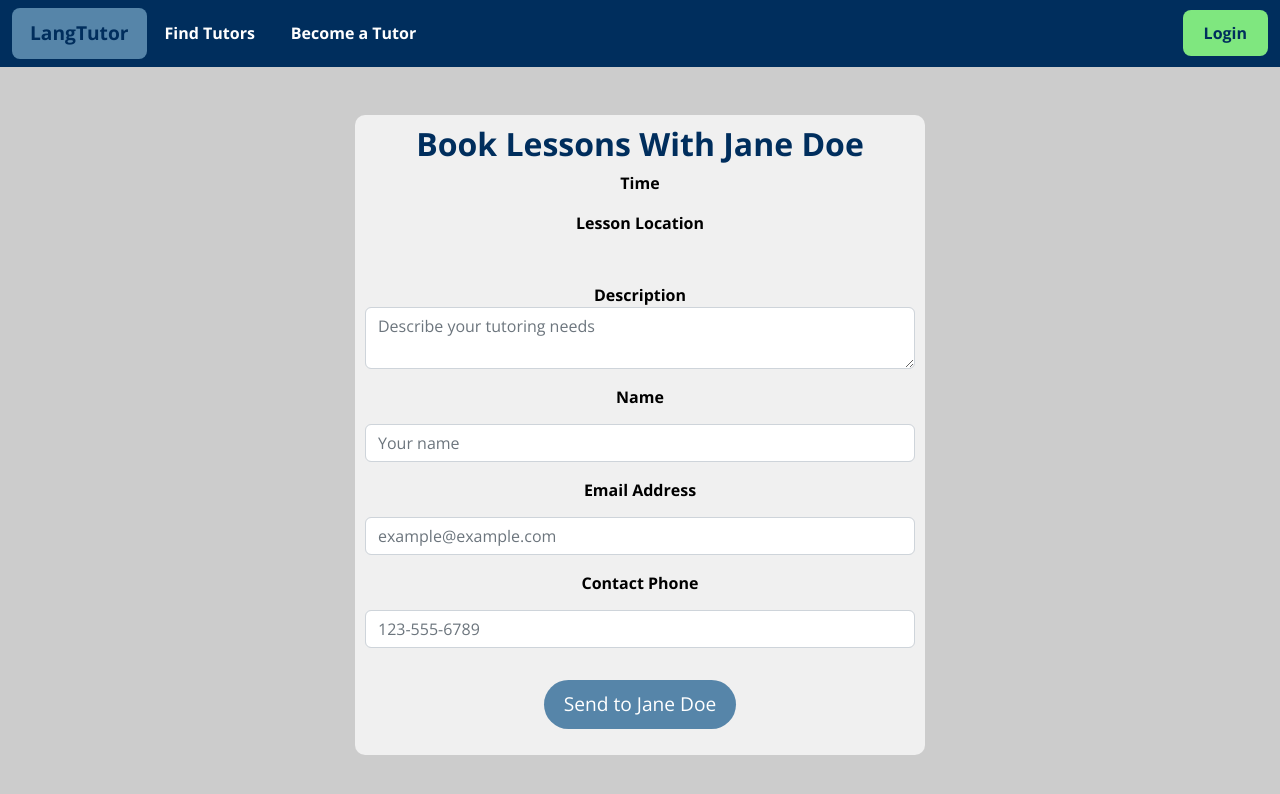
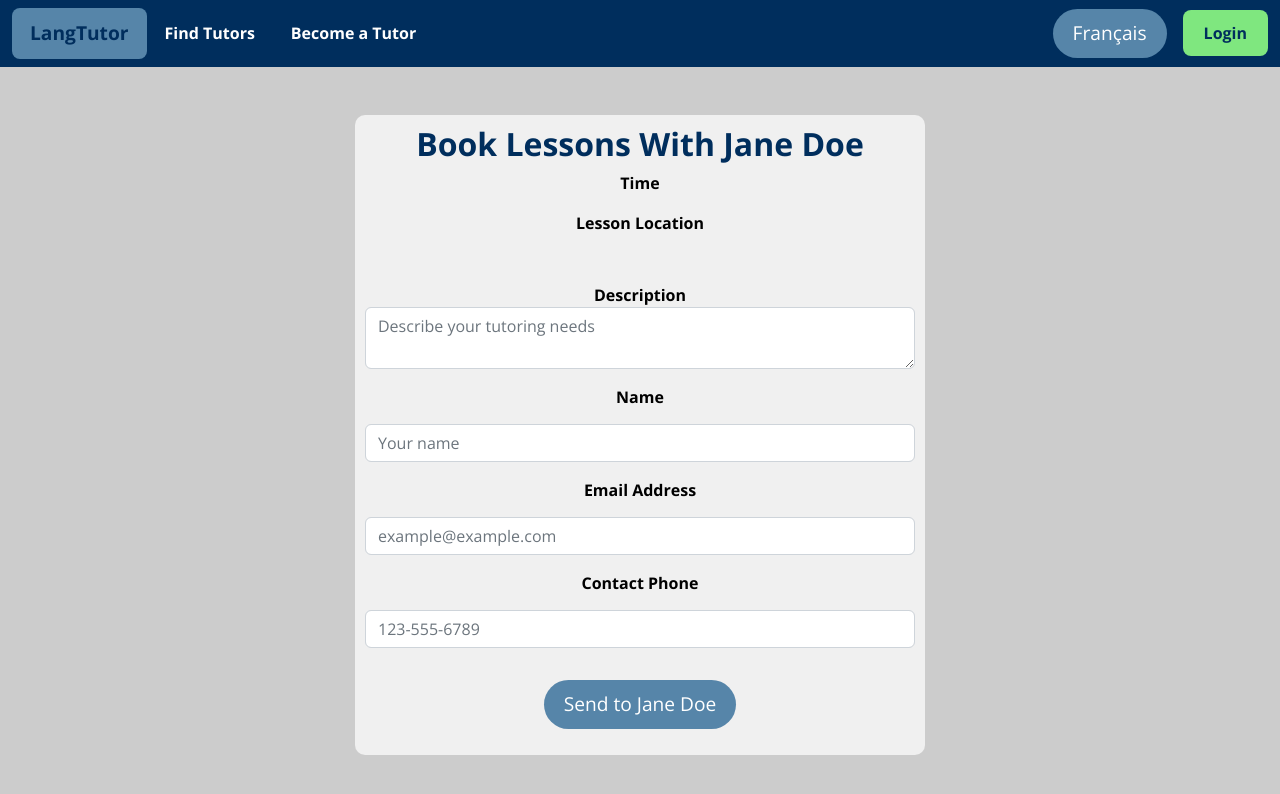
Before and after one commit to Remi1095/LangTutor, a plain HTML site: page bookLessons.html in a window 1280 px wide. Drawn offline with nearby package versions, Linux system fonts and the light colour scheme.

Commit message:
Translation for index

```diff
--- a/bookLessons.html
+++ b/bookLessons.html
@@ -10,6 +10,7 @@
   <link rel="stylesheet" href="css/style.css">
   <script src="https://code.jquery.com/jquery-3.6.0.min.js"></script>
   <script src="https://cdn.jsdelivr.net/npm/bootstrap@5.2.3/dist/js/bootstrap.bundle.min.js"></script>
+  <script src="js/translate.js"></script>
   <script src="js/bookLessons.js"></script>
 </head>
 
@@ -29,6 +30,9 @@
         </li>
       </ul>
       <ul class="navbar-nav ms-auto">
+        <li class="navbar-nav ms-auto me-3">
+          <button id="page-language" class="button-pill" onclick="translatePage()">Français</button>
+        </li>
         <li class="nav-item login-box ms-auto">
           <a class="nav-link navy-text" href="#">Login</a>
         </li>
--- a/css/style.css
+++ b/css/style.css
@@ -159,6 +159,7 @@ input {
     width: 30px;
 }
 
+
 button[type="submit"]:hover {
     /* Neutralize hover styles */
     background-color: initial;
--- a/js/index.js
+++ /dev/null
@@ -1,6 +0,0 @@
-
-
-$(document).ready(function () {
-
-
-})
--- a/js/translate.js
+++ b/js/translate.js
@@ -1,42 +1,57 @@
-function translatePageToFrench() {
+function translatePage() {
     var translationData = null;
 
-    // Fetch the translation file using jQuery's $.getJSON() method
     $.getJSON('https://remi1095.github.io/french.json', function (data) {
         translationData = data;
+        if ($('html').attr('lang') === 'en') {
+            $('html').attr('lang', 'fr')
+            translateElement($('body'), translationData, 'fr');
+            $('#page-language').text('English')
+        } else if ($('html').attr('lang') === 'fr') {
+            $('html').attr('lang', 'en')
+            translateElement($('body'), translationData, 'en');
+            $('#page-language').text('Français')
+        }
 
-        // Translate the page content
-        translateElement($('body'), translationData, 'fr');
-    })
-        .fail(function () {
-            console.log('Failed to load translation file');
-        });
+    }).fail(function () {
+        console.log('Failed to load translation file');
+    });
 
-    // Recursive function to translate an element and its children
-    function translateElement(element, translationData) {
+
+    function translateElement(element, translationData, targetLanguage) {
         element.contents().each(function () {
             var node = $(this);
             if (node[0].nodeType === Node.TEXT_NODE) {
-                // Translate text node
-                var translatedText = translateText(node.text(), translationData);
-                node.replaceWith(translatedText);
+                if (targetLanguage === 'fr') {
+                    var translatedText = translateToFrench(node.text(), translationData);
+                    node.replaceWith(translatedText);
+                } else if (targetLanguage === 'en') {
+                    var translatedText = translateToEnglish(node.text(), translationData);
+                    node.replaceWith(translatedText);
+                }
             } else if (node[0].nodeType === Node.ELEMENT_NODE) {
-                // Translate element recursively
-                translateElement(node, translationData);
+
+                translateElement(node, translationData, targetLanguage);
             }
         });
     }
 
-    // Translation function
-    function translateText(text, translationData) {
+
+    function translateToFrench(text, translationData) {
         if (translationData && translationData[text]) {
             return translationData[text];
         }
         return text;
     }
+
+    function translateToEnglish(text, translationData) {
+        for (var key in translationData) {
+            if (translationData.hasOwnProperty(key)) {
+                if (translationData[key] === text) {
+                    return key;
+                }
+            }
+        }
+        return text;
+    }
 }
-
-// Call the translatePageToFrench function when the document is ready
-$(document).ready(function () {
-    translatePageToFrench();
-});
```
Also changed, not shown: findTutors.html (+12 -8 lines), index.html (+3 -0 lines), tutorInfo.html (+4 -12 lines).
